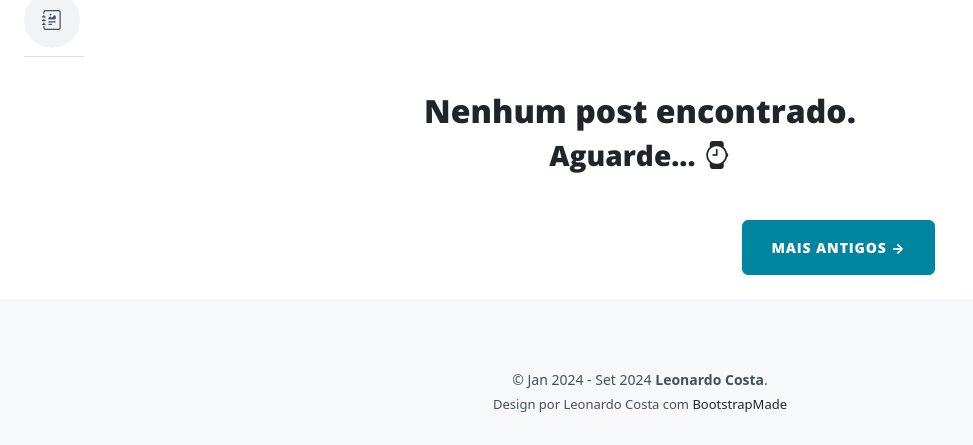
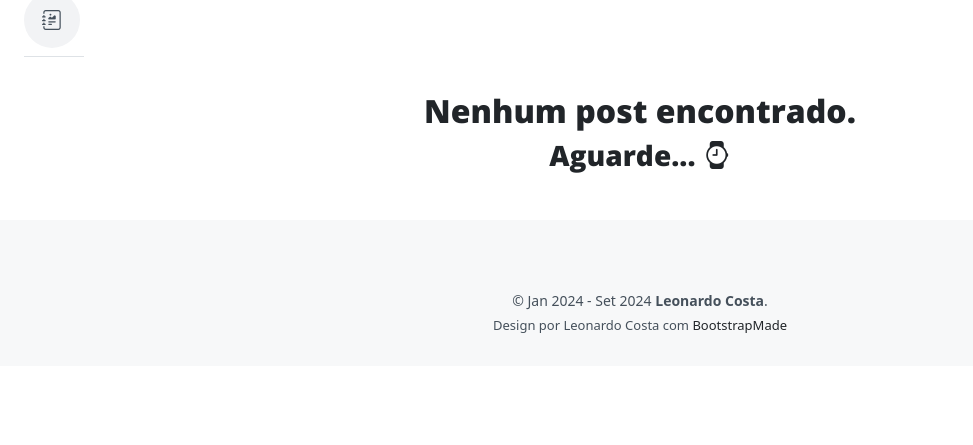
Before and after one commit to leon-rdo/LeonardoCosta, a Django app: page /blog/ in a window 1280 px wide. Shown: the part 536-981 px from the top of the page, without its empty margins (0-973 px from the left). After the commit the page ends 869 px from the top, so only its background shows below. Run offline with Django 5.2, Linux system fonts and the light colour scheme; data that the repository does not hold is empty; some libraries are stand-ins or nearby versions.

Commit message:
refactor: comment "older posts" btn

```diff
--- a/blog/templates/blog/index.html
+++ b/blog/templates/blog/index.html
@@ -57,7 +57,7 @@
                     <h3>Aguarde... <i class="bi bi-watch"></i></h3>
                 </div>
             {% endfor %}
-            <div class="d-flex justify-content-end mb-4"><a class="btn btn-primary text-uppercase" href="#!">Mais antigos →</a></div>
+            <!-- <div class="d-flex justify-content-end mb-4"><a class="btn btn-primary text-uppercase" href="#!">Mais antigos →</a></div> -->
         </div>
     </div>
 </div>
```
